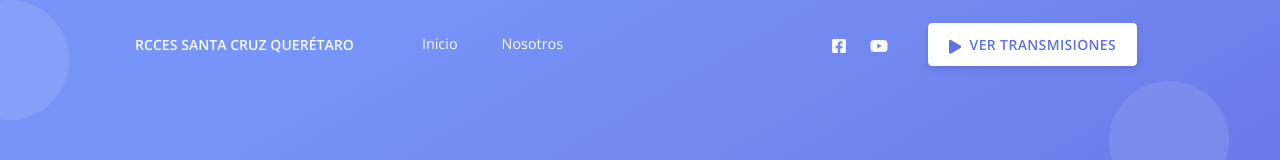
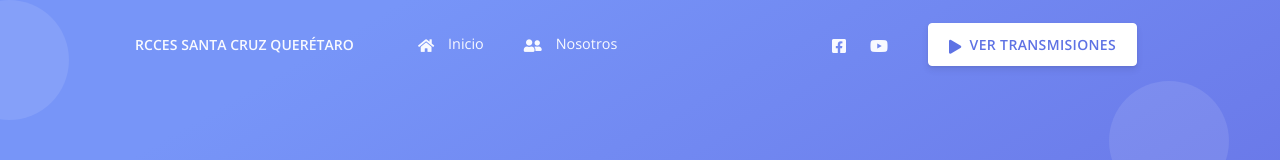
Before and after one commit to JuanGro/angular-rcces-santa-cruz-queretaro-website-v1, an Angular app: page /#/home in a window 1280 px wide. Shown: the top 160 px of the page. Built offline with nearby package versions, Linux system fonts and the light colour scheme.

Commit message:
Add correct icons

```diff
--- a/src/app/shared/navbar/navbar.component.html
+++ b/src/app/shared/navbar/navbar.component.html
@@ -44,13 +44,13 @@
       <ul class="navbar-nav navbar-nav-hover align-items-lg-center">
         <li class="nav-item">
           <a class="nav-link" routerLink="/home">
-            <i class="ni ni-ui-04 d-lg-none"></i>
+            <i class="fas fa-home"></i>
             <span class="nav-link-inner--text">Inicio</span>
           </a>
         </li>
         <li class="nav-item">
           <a class="nav-link" routerLink="/about">
-            <i class="ni ni-ui-04 d-lg-none"></i>
+            <i class="fas fa-user-friends"></i>
             <span class="nav-link-inner--text">Nosotros</span>
           </a>
         </li>
```
